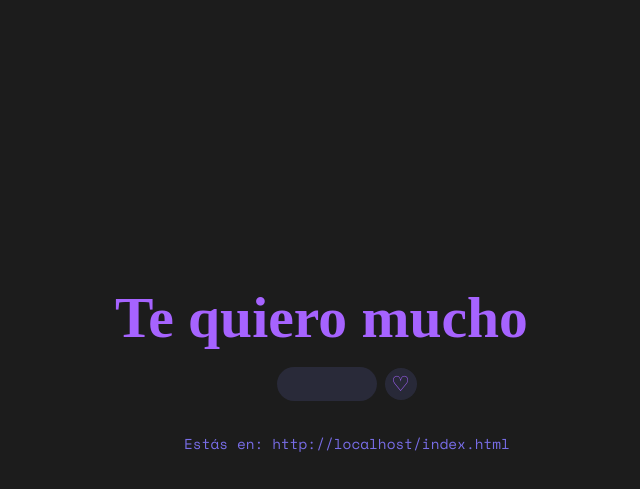
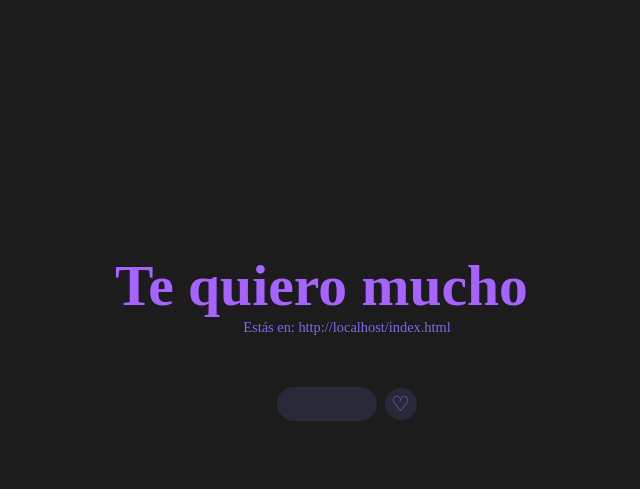
Before and after one commit to Saraccostein/corazon_interactivo, a plain HTML site: page index.html in a window 1280 px wide. Shown: the part 237-726 px from the top of the page, without its empty margins (293-933 px from the left). Drawn offline with nearby package versions, Linux system fonts and the light colour scheme; a small style sheet from the web is missing.

Commit message:
Mejora de diseño respecto a la ubicación en documento de ruta y colores de selección

```diff
--- a/index.css
+++ b/index.css
@@ -1,11 +1,23 @@
+:root
+{
+    --morado-claro:#a663ff;
+    --morado-oscuro:#786de7;
+    --verde:#00cf67;
+    --negro-primario:#1c1c1c;
+    --negro-de-resalte:hsla(237, 28%, 43%, 0.26);
+}
+html
+{
+    min-height: 100%;
+    position: relative;
+}
 body
 {
-    background-color: #1c1c1c;
+    background-color: var(--negro-primario);
     font-family: 'Atkinson Hyperlegible';
-    /*color: #786de7;*/
-    color: #a663ff;
+    color: var(--morado-claro);
     text-align: center;
-    margin-top: 15rem;
+    margin-top: 13rem;
     font-size: 1.8rem;
 }
 img
@@ -14,24 +26,33 @@ img
     display: flex;
     margin-left: 1rem;
 }
-h1
-{
-    display: flex;
-}
 div.h1
 {
     width: 29rem;
-    margin: auto auto -1.5rem auto;
+    margin: auto auto -2.3rem auto;
+    text-align: center;
+    display: flex;
 }
 .svg
 {
-    fill: #a663ff;
+    fill: var(--morado-claro);
 }
 .script
 {
     font-family: 'Space Mono';
     font-size: 0.9rem;
     margin-top: 2rem;
+    position: relative;
+    bottom: 0;
+}
+span
+{
+    font-family: 'Space Mono';
+    font-size: 0.9rem;
+    margin-bottom: 3rem;
+    display: block;
+    color: var(--morado-oscuro);
+    text-align: center;
 }
 canvas
 {
@@ -39,33 +60,33 @@ canvas
 }
 #botón
 {
-    color:#a663ff;
+    color:var(--morado-oscuro);
     font-weight: 550;
     font-family: 'Atkinson Hyperlegible';
-    background-color: #1c1c1c;
     border-style: none;
     border-radius: 3rem;
     width: 2rem;
     height: 2rem;
     font-size: 1.3rem;
-    background-color: hsla(237, 28%, 43%, 0.26);
+    background-color: var(--negro-de-resalte);
     text-align: center;
     vertical-align: middle;
 }
 #botón:hover
 {
-    background-color: #00cf67;
+    background-color: var(--verde);
     font-weight: 900;
+    color: var(--morado-claro);
 }
 #texto_cariño
 {
     font-family: 'Space Mono';
     border-radius: 3rem;
     text-align: center;
-    background-color: hsla(237, 28%, 43%, 0.26);
+    background-color: var(--negro-de-resalte);
     width: 6rem;
     height: 2rem;
-    color:#00cf67;
+    color:var(--verde);
     border-style: none;
     vertical-align: middle;
 }
--- a/index.html
+++ b/index.html
@@ -4,9 +4,8 @@
     <meta charset="UTF-8">
     <meta http-equiv="X-UA-Compatible" content="IE=edge">
     <meta author="Marco Saracco">
-    <link rel="preconnect" href="https://fonts.googleapis.com">
-    <link rel="preconnect" href="https://fonts.gstatic.com" crossorigin>
-    <link href="https://fonts.googleapis.com/css2?family=Space+Mono&display=swap" rel="stylesheet">
+    <link rel="preconnect" href="https://api.fonts.coollabs.io" crossorigin>
+    <link href="https://api.fonts.coollabs.io/css2?family=Space+Mono&display=swap" rel="stylesheet">
     <link rel="shortcut icon" href="assets/corazón_morado.svg" type="img/svg">
     <link rel="stylesheet" href="index.css" type="text/css">
     <title>Platzi Experimets</title>
@@ -16,11 +15,17 @@
     <canvas width="300" height="300" id="dibujo"></canvas>
 
     <div class="h1">
-        <h1>Te quiero mucho </h1>
+        <h1>Te quiero mucho</h1>
     </div>
 
+    <script>
+        var ruta = window.location;
+    console.log(ruta);
+    document.write('<span> Estás en: ' + ruta + '</span>');
+    </script>
+
     <input type="text" id="texto_cariño">
-    <input type="button" value="♡" id="botón">
+    <input type="button" value="♡" id="botón" alt>
 
     <div class="script">
         <script src="index.js" ></script>
--- a/index.js
+++ b/index.js
@@ -1,7 +1,6 @@
 
 var ruta = window.location;
 console.log(ruta);
-document.write('<span style="color:#786de7"> Estás en: ' + ruta + '<span>');
 
 var d = document.getElementById('dibujo');
 var lienzo = d.getContext('2d');
```
